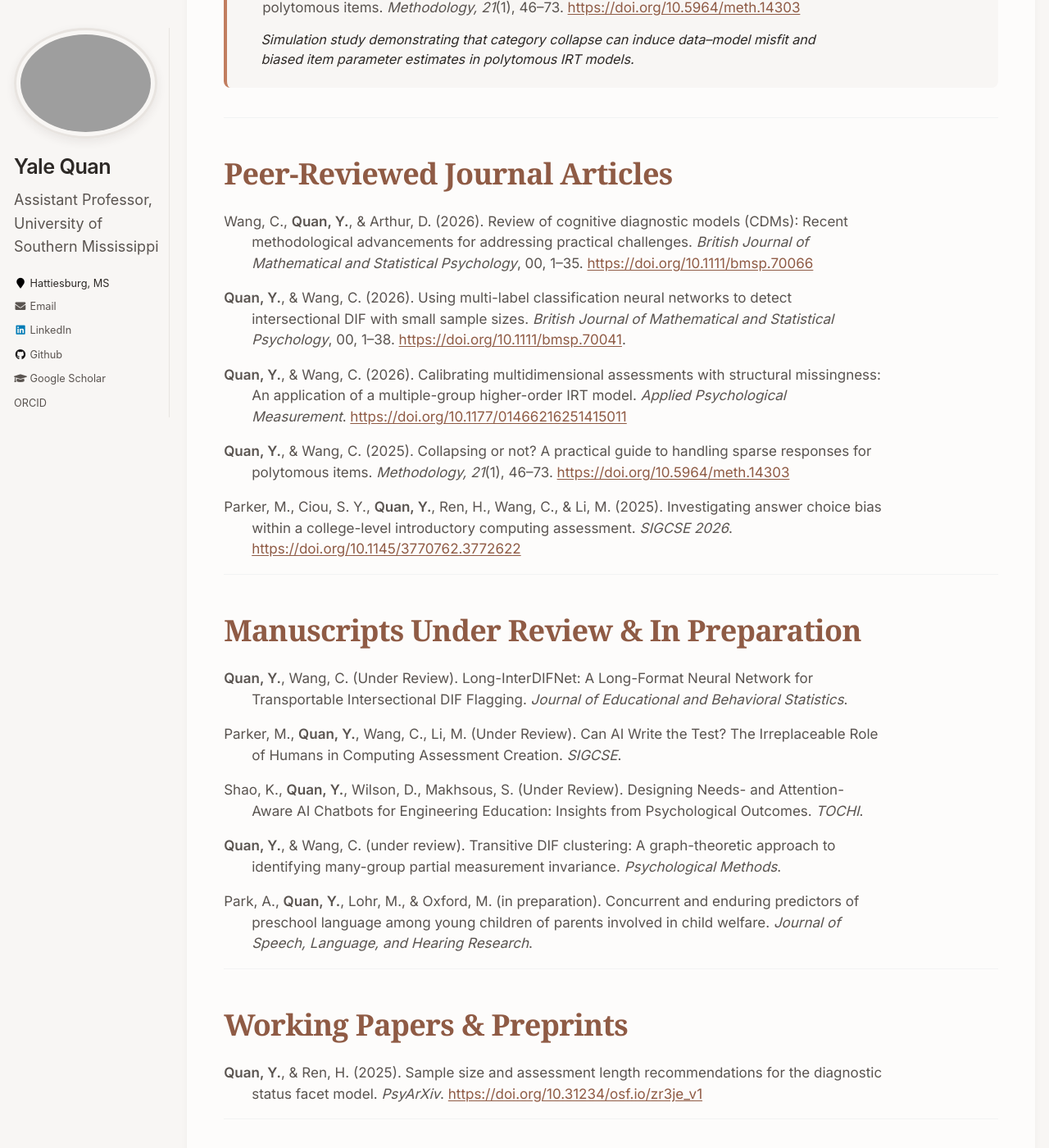
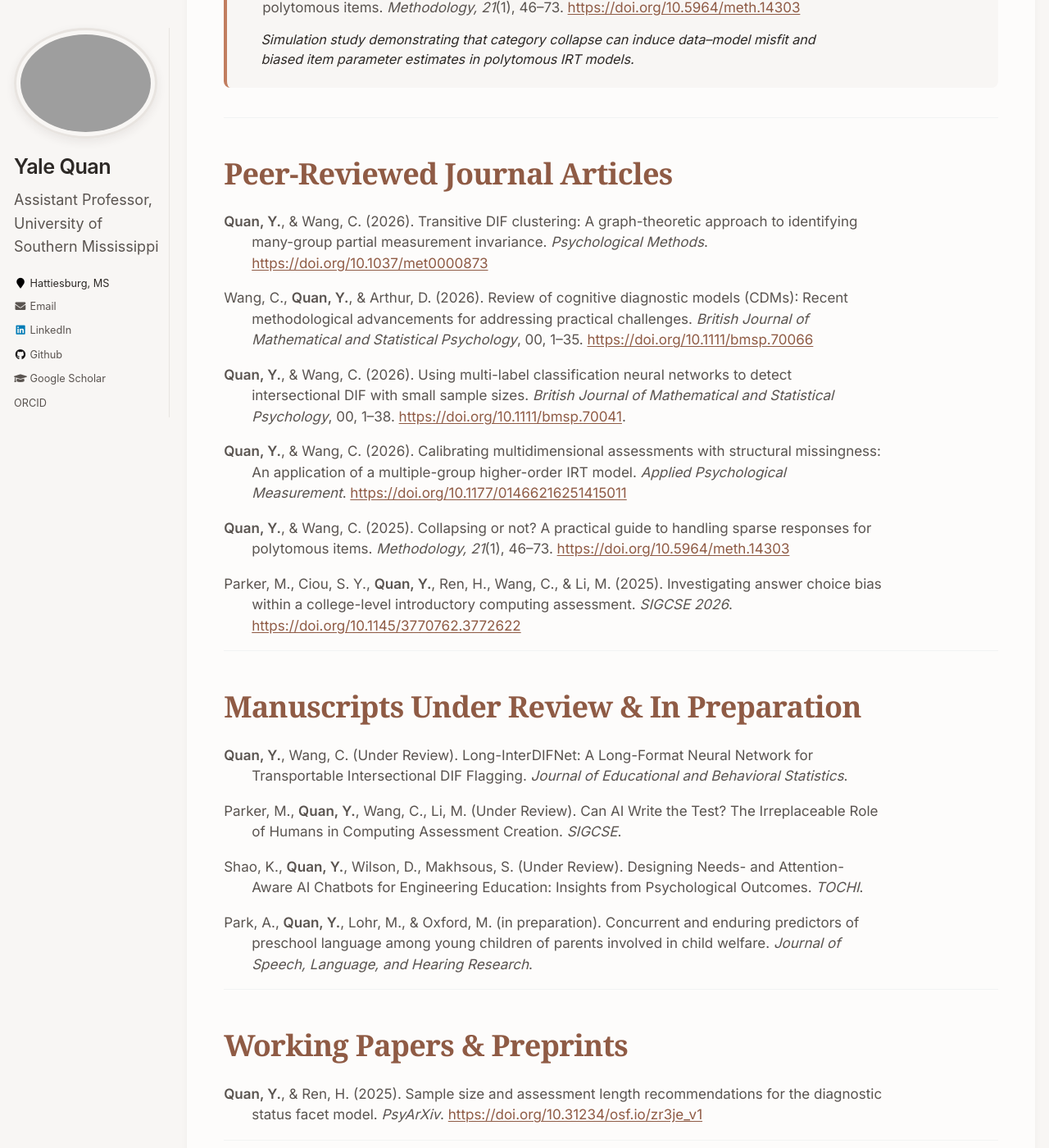
Before and after one commit to yalequan/yalequan.github.io, a Jekyll site: the page built from _pages/publications_and_presentations.md, in a window 1280 px wide and 1400 px high, scrolled down 599 px. Shown: the whole window at 82% size. Built offline with Jekyll 4.4.1, drawn with Linux system fonts in a browser that asks for light colours.

Commit message:
Update publications_and_presentations.md

```diff
--- a/_pages/publications_and_presentations.md
+++ b/_pages/publications_and_presentations.md
@@ -52,6 +52,10 @@ author_profile: true
 ## Peer-Reviewed Journal Articles
 
 <p class="apa-ref">
+  <b>Quan, Y.</b>, & Wang, C. (2026). Transitive DIF clustering: A graph-theoretic approach to identifying many-group partial measurement invariance. <em>Psychological Methods</em>. <a href="https://doi.org/10.1037/met0000873">https://doi.org/10.1037/met0000873</a>
+</p>
+
+<p class="apa-ref">
   Wang, C., <b>Quan, Y.</b>, & Arthur, D. (2026). Review of cognitive diagnostic models (CDMs): Recent methodological advancements for addressing practical challenges. <em>British Journal of Mathematical and Statistical Psychology</em>, 00, 1–35. <a href="https://doi.org/10.1111/bmsp.70066">https://doi.org/10.1111/bmsp.70066</a>
 </p>
 
@@ -89,10 +93,6 @@ author_profile: true
 <p class="apa-ref">
   Shao, K.,  <b>Quan, Y.</b>, Wilson, D., Makhsous, S. (Under Review). Designing Needs- and
   Attention-Aware AI Chatbots for Engineering Education: Insights from Psychological Outcomes. <em>TOCHI</em>.
-</p>
-
-<p class="apa-ref">
-  <b>Quan, Y.</b>, & Wang, C. (under review). Transitive DIF clustering: A graph-theoretic approach to identifying many-group partial measurement invariance. <em>Psychological Methods</em>.
 </p>
 
 <p class="apa-ref">
```
